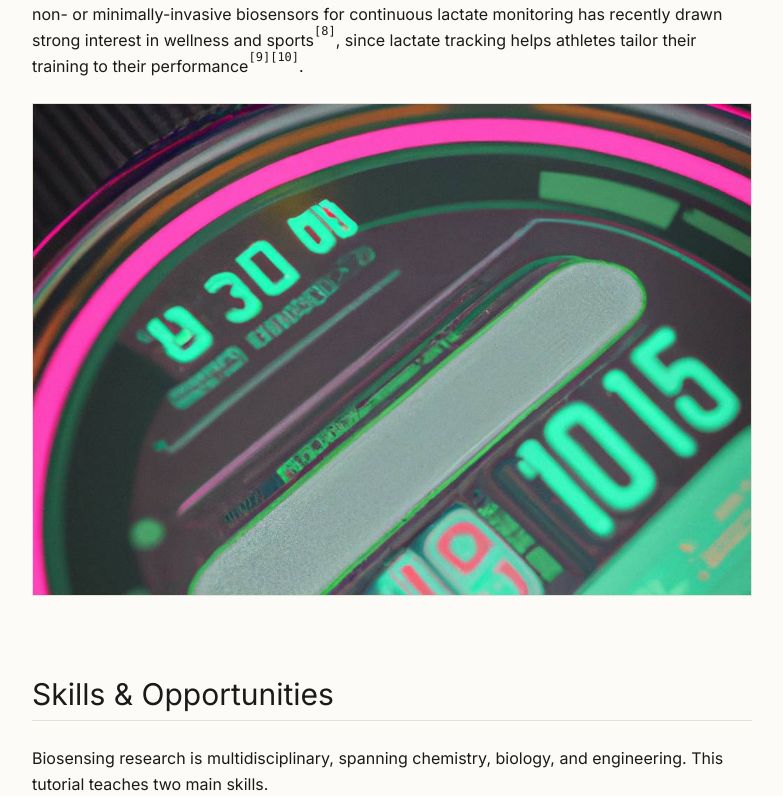
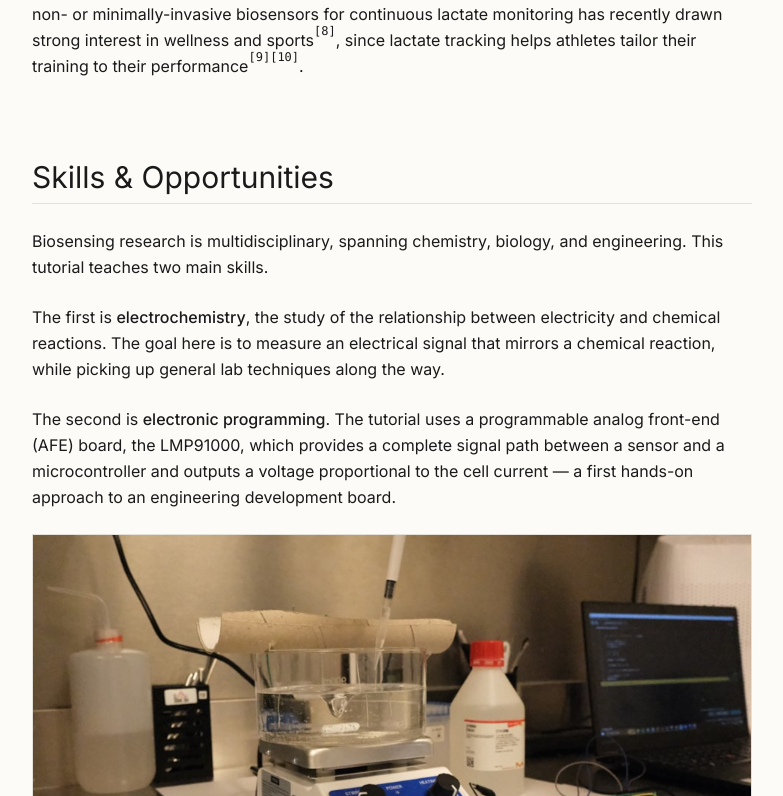
Before and after one commit to VivienP/personal-website, a React (Vite) app: page /journal/lactate in a window 1280 px wide. Shown: the part 1613-2409 px from the top of the page, without its empty margins (248-1031 px from the left). Built offline with nearby package versions, Linux system fonts and the light colour scheme; a web font is replaced by a local one.

Commit message:
content(lactate): remove the decorative illustration from the Context section

```diff
--- a/src/articles/Lactate.jsx
+++ b/src/articles/Lactate.jsx
@@ -83,7 +83,6 @@ const Lactate = () => {
                             After glucose, lactate is the next biomarker likely to be monitored effectively in the coming years. In vivo human studies show clear links between muscle lactate and muscle fatigue<Cite n={4} /><Cite n={5} />, and muscle lactate is a well-known marker of exercise-induced fatigue<Cite n={6} /><Cite n={7} />. Developing non- or minimally-invasive biosensors for continuous lactate monitoring has recently drawn strong interest in wellness and sports<Cite n={8} />, since lactate tracking helps athletes tailor their training to their performance<Cite n={9} /><Cite n={10} />.
                         </p>
                     </div>
-                    <Figure src={`${B}/context-illustration.jpg`} alt="Smartwatch display illustration" />
                 </section>
 
                 {/* Skills & Opportunities */}
```
Also changed, not shown: public/build-lactate-biosensor/context-illustration.jpg (deleted).
